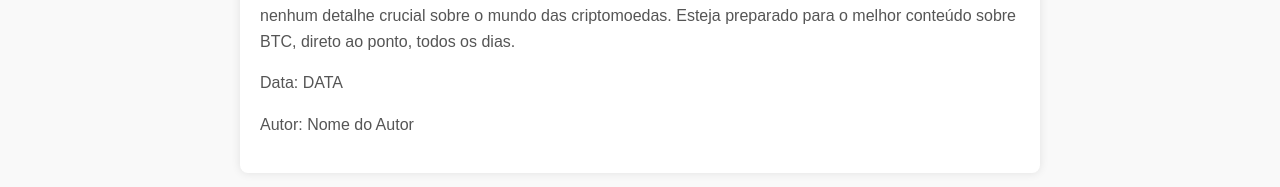
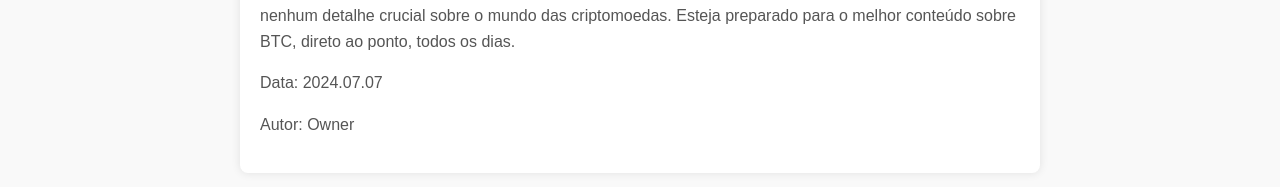
Before and after one commit to SeaWolfBr/BtcBrief, a plain HTML site: page noticia_2024_07_08.html in a window 1280 px wide. Shown: the part 324-511 px from the top of the page. Drawn offline with Linux system fonts and the light colour scheme.

Commit message:
Update noticia_2024_07_08.html

```diff
--- a/noticia_2024_07_08.html
+++ b/noticia_2024_07_08.html
@@ -21,8 +21,8 @@ a <!DOCTYPE html>
         <article>
             <h2>Título da Notícia</h2>
             <p>Amanhã marca o lançamento do BTC MostImportant News, seu novo destino diário para as notícias mais relevantes sobre Bitcoin. Mantenha-se atualizado com as informações mais importantes e não perca nenhum detalhe crucial sobre o mundo das criptomoedas. Esteja preparado para o melhor conteúdo sobre BTC, direto ao ponto, todos os dias.</p>
-            <p>Data: DATA</p>
-            <p>Autor: Nome do Autor</p>
+            <p>Data: 2024.07.07</p>
+            <p>Autor: Owner</p>
         </article>
     </main>
     <footer>
```
